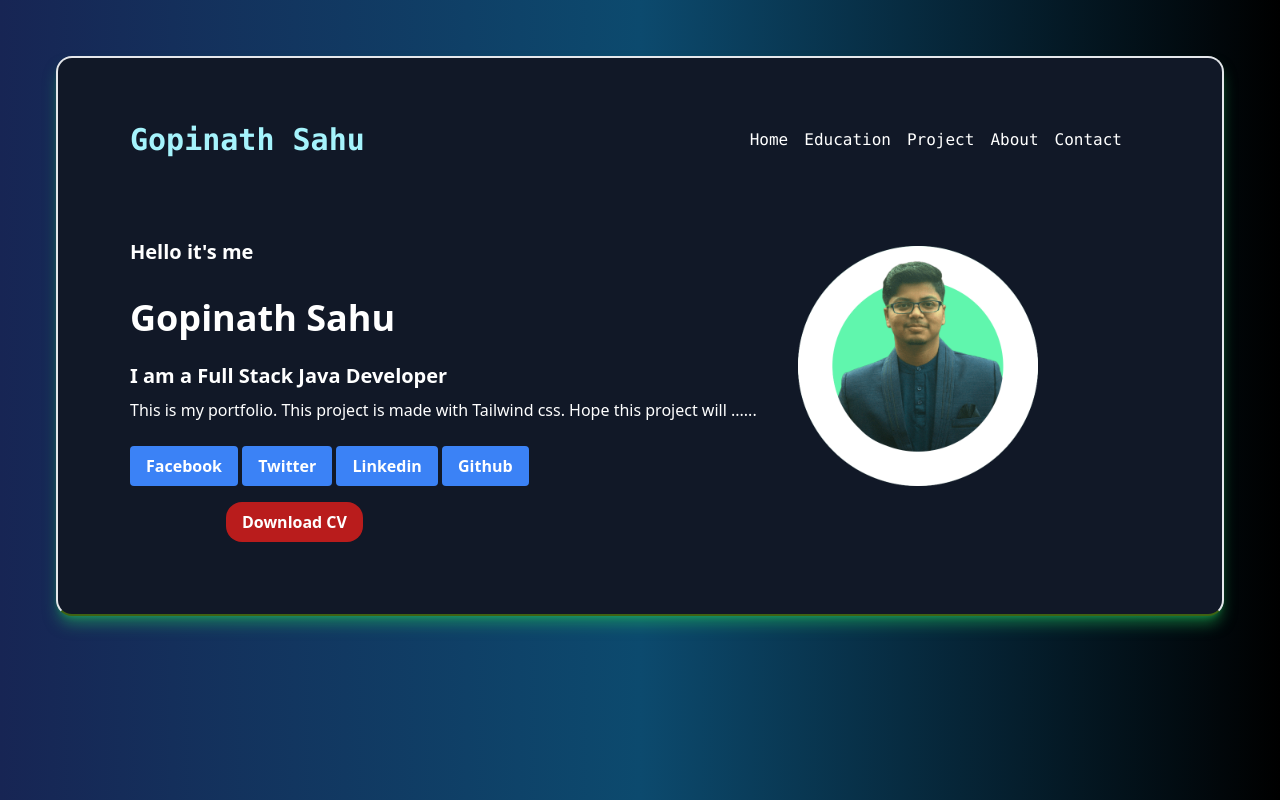
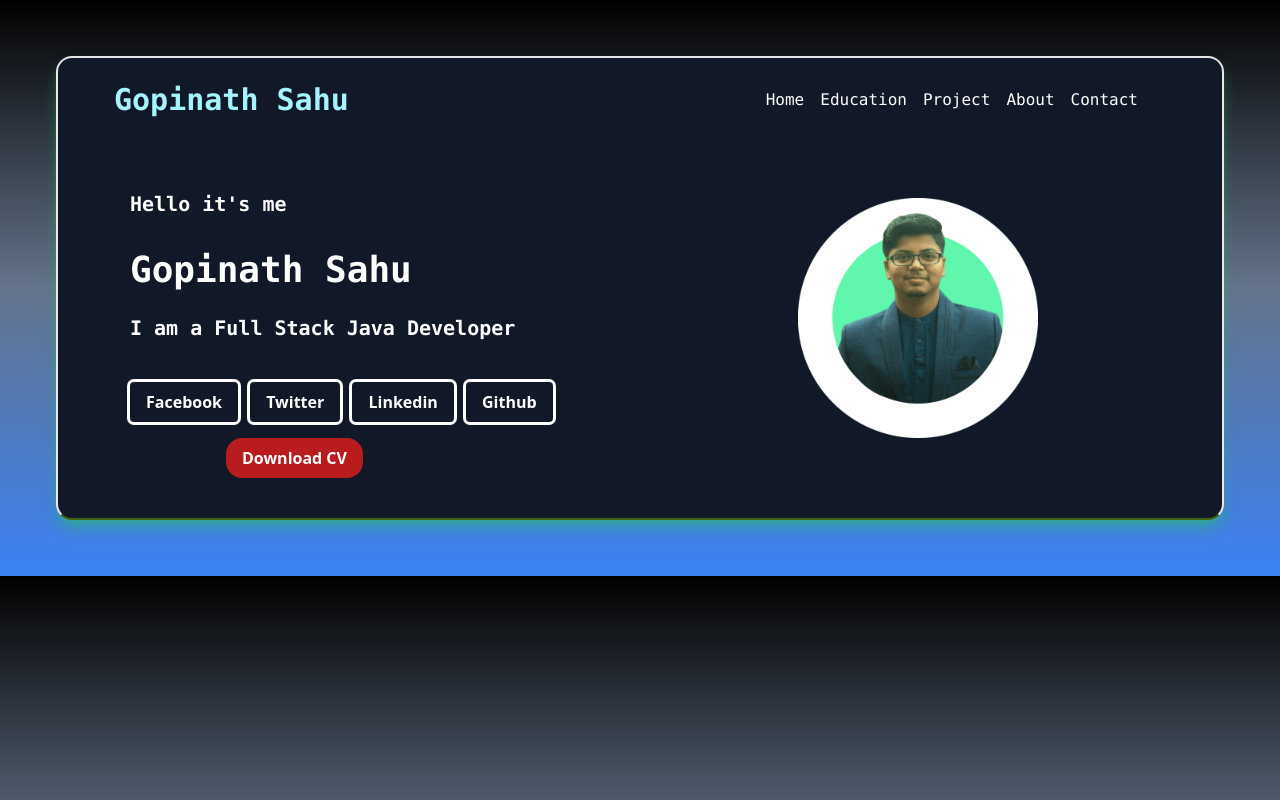
Before and after one commit to gnsgns6/Portfolio, a website: page index.html in a window 1280 px wide. Drawn offline with nearby package versions, Linux system fonts and the light colour scheme.

Commit message:
BG color changed

```diff
--- a/index.html
+++ b/index.html
@@ -5,13 +5,13 @@
     <!--    <link rel="stylesheet" href="style.css">-->
     <script src="https://cdn.tailwindcss.com"></script>
 </head>
-<body class="bg-gradient-to-r from-blue-950 via-sky-900 to-black">
+<body class="bg-gradient-to-t from-blue-500 via-slate-500 to-black">
 
 <div class="box-content m-14 bg-gray-900 rounded-2xl shadow-lg shadow-green-500/50 border-solid border-2 border-b-lime-800">
     <!--or box editing-->
-    <div class="p-14">                  <!--spacing after box editing-->
+    <div class="px-14 my-6">                  <!--spacing after box editing-->
 
-        <nav class="text-white px-4 py-2 flex justify-between items-center rounded-2xl  ">
+        <nav class="text-white flex justify-between items-center rounded-2xl  ">
 
             <div class="text-3xl text-blue-950">
                 <h3 class="text-cyan-200 font-semibold font-mono">Gopinath Sahu</h3>
@@ -27,26 +27,24 @@
         <div class="flex float-right">
             <img src="/src/profile.png" alt="pic" height="300" width="300" class="w-60 h-60 mr-32 ml-auto mt-20 ">
         </div>
-        <div class="text-white p-4 font-extrabold">
+        <div class="text-white p-4 font-mono font-extrabold">
             <br><br>
             <h5 class="text-xl py-2">Hello it's me</h5>
             <h1 class="text-4xl py-6">Gopinath Sahu</h1>
-            <h5 class="text-xl" py-2>I am a Full Stack Java Developer</h5>
-            <p class="font-normal py-2">This is my portfolio. This project is made with Tailwind css. Hope this project
-                will ......</p>
+            <h5 class="text-xl" py-2>I am a Full Stack Java Developer</h5>  <br>
         </div>
         <div class="ml-4">
             <button type="button" name="fb"
-                    class="bg-blue-500 hover:bg-blue-700 text-white font-bold py-2 px-4 rounded">Facebook
+                    class="outline hover:bg-blue-700 text-white font-bold py-2 px-4 rounded">Facebook
             </button>
             <button type="button" name="tw"
-                    class="bg-blue-500 hover:bg-blue-700 text-white font-bold py-2 px-4 rounded">Twitter
+                    class="outline hover:bg-blue-700 text-white font-bold py-2 px-4 mx-2 rounded">Twitter
             </button>
             <button type="button" name="li"
-                    class="bg-blue-500 hover:bg-blue-700 text-white font-bold py-2 px-4 rounded">Linkedin
+                    class="outline hover:bg-blue-700 text-white font-bold py-2 px-4 rounded">Linkedin
             </button>
             <button type="button" name="git"
-                    class="bg-blue-500 hover:bg-blue-700 text-white font-bold py-2 px-4 rounded">Github
+                    class="outline hover:bg-blue-700 text-white font-bold py-2 px-4 mx-2 rounded">Github
             </button>
         </div>
 
```
